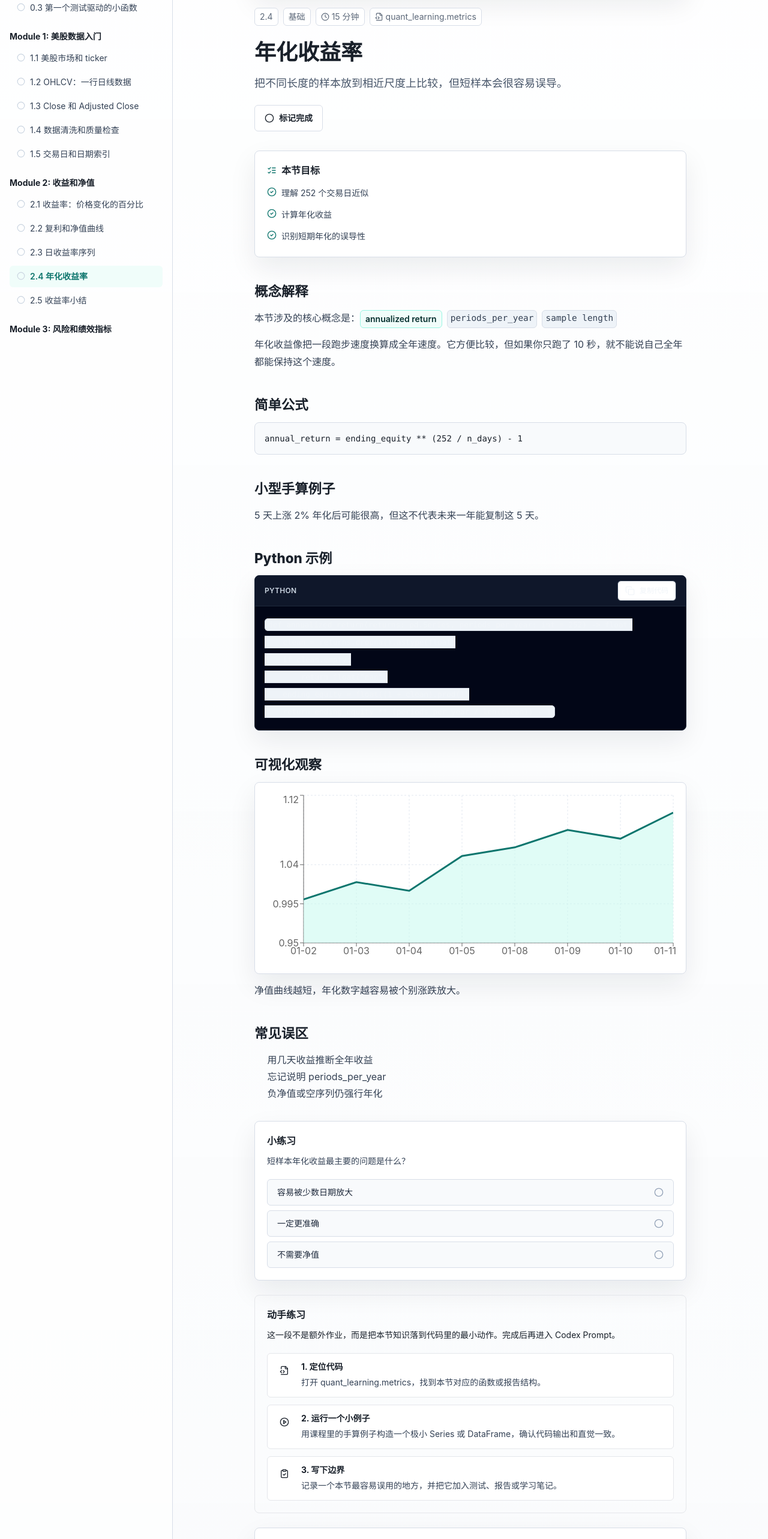
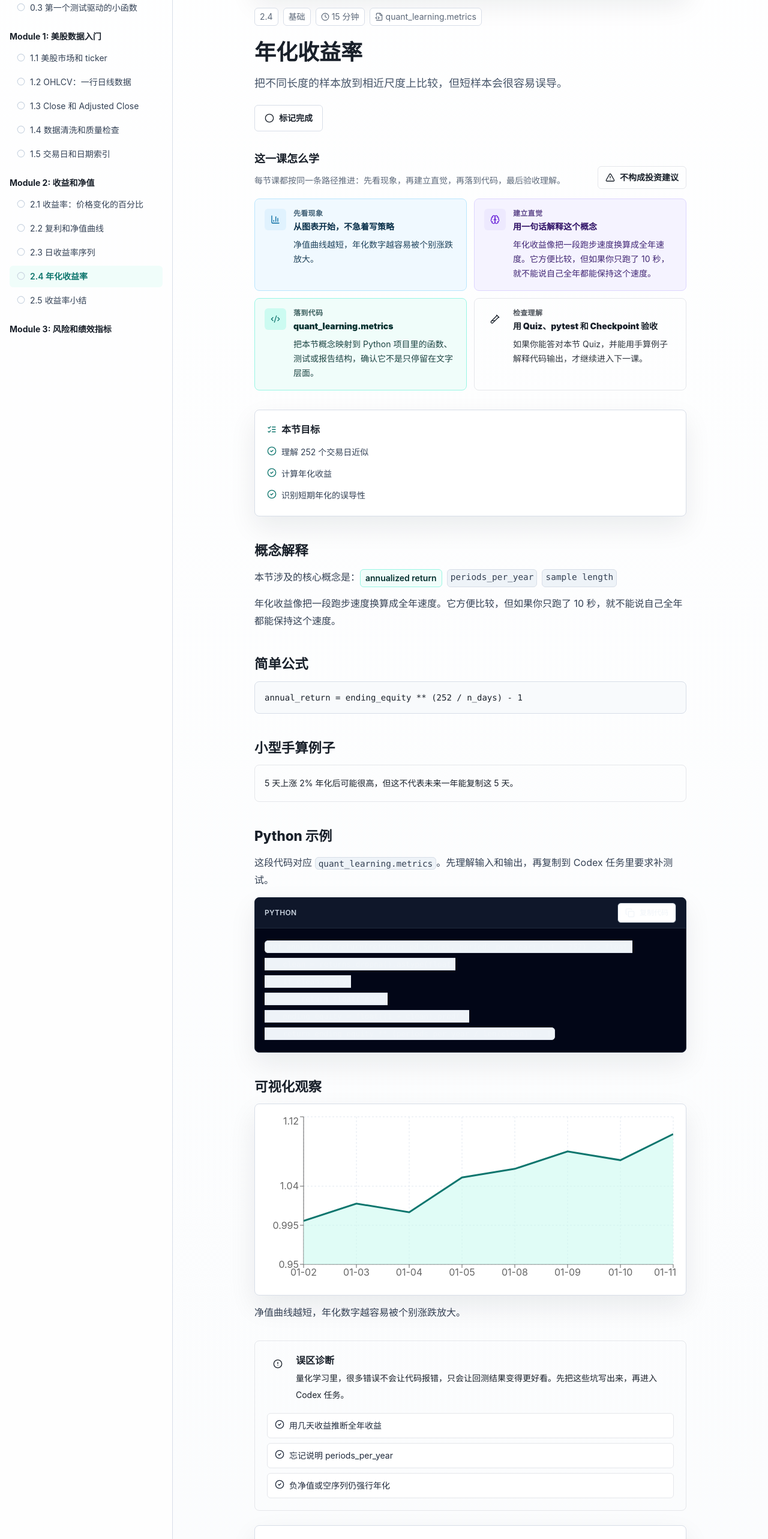
Before and after one commit to ZeyuZuo/learn-quant-with-codex, a Next.js app in the folder web/: page /courses/annualized-return in a window 1280 px wide. Shown: the part 234-2800 px from the top of the page at 60% size. Built offline with nearby package versions, Linux system fonts and the light colour scheme.

Commit message:
Improve lesson learning flow

```diff
--- a/web/src/app/projects/page.tsx
+++ b/web/src/app/projects/page.tsx
@@ -18,8 +18,9 @@ export default function ProjectsPage() {
         <div className="mt-8 grid gap-5">
           {miniProjects.map((project, index) => (
             <article
+              id={project.moduleId}
               key={project.id}
-              className="chart-enter rounded-lg border border-line bg-white p-5 shadow-soft"
+              className="chart-enter scroll-mt-24 rounded-lg border border-line bg-white p-5 shadow-soft transition duration-200 target:border-accent target:ring-4 target:ring-teal-100 hover:border-slate-300"
               style={{ animationDelay: `${index * 45}ms` }}
             >
               <div className="flex flex-wrap items-start justify-between gap-4">
--- /dev/null
+++ b/web/src/components/lesson/LessonLearningScaffold.tsx
@@ -0,0 +1,82 @@
+import { AlertTriangle, BarChart3, Brain, Code2, TestTube2 } from "lucide-react";
+import type { Lesson } from "@/lib/types";
+
+type LessonLearningScaffoldProps = {
+  lesson: Lesson;
+};
+
+export function LessonLearningScaffold({ lesson }: LessonLearningScaffoldProps) {
+  const steps = [
+    {
+      icon: BarChart3,
+      label: "先看现象",
+      title: "从图表开始，不急着写策略",
+      body: lesson.chartNote,
+      tone: "border-sky-200 bg-sky-50 text-sky-950",
+      iconTone: "bg-sky-100 text-sky-700",
+    },
+    {
+      icon: Brain,
+      label: "建立直觉",
+      title: "用一句话解释这个概念",
+      body: lesson.intuition,
+      tone: "border-violet-200 bg-violet-50 text-violet-950",
+      iconTone: "bg-violet-100 text-violet-700",
+    },
+    {
+      icon: Code2,
+      label: "落到代码",
+      title: lesson.pythonModule,
+      body: "把本节概念映射到 Python 项目里的函数、测试或报告结构，确认它不是只停留在文字层面。",
+      tone: "border-teal-200 bg-teal-50 text-teal-950",
+      iconTone: "bg-teal-100 text-teal-700",
+    },
+    {
+      icon: TestTube2,
+      label: "检查理解",
+      title: "用 Quiz、pytest 和 Checkpoint 验收",
+      body: "如果你能答对本节 Quiz，并能用手算例子解释代码输出，才继续进入下一课。",
+      tone: "border-amber-200 bg-amber-50 text-amber-950",
+      iconTone: "bg-amber-100 text-amber-700",
+    },
+  ];
+
+  return (
+    <section className="mt-8">
+      <div className="flex flex-wrap items-end justify-between gap-3">
+        <div>
+          <h2 className="text-lg font-black text-ink">这一课怎么学</h2>
+          <p className="mt-2 text-sm leading-7 text-muted">每节课都按同一条路径推进：先看现象，再建立直觉，再落到代码，最后验收理解。</p>
+        </div>
+        <div className="inline-flex items-center gap-2 rounded-md border border-rose-200 bg-rose-50 px-3 py-2 text-sm font-bold text-rose-950">
+          <AlertTriangle className="h-4 w-4" />
+          不构成投资建议
+        </div>
+      </div>
+
+      <div className="mt-4 grid gap-3 md:grid-cols-2">
+        {steps.map((step, index) => {
+          const Icon = step.icon;
+          return (
+            <article
+              key={step.label}
+              className={`chart-enter rounded-lg border p-4 ${step.tone}`}
+              style={{ animationDelay: `${index * 70}ms` }}
+            >
+              <div className="flex items-start gap-3">
+                <div className={`grid h-9 w-9 shrink-0 place-items-center rounded-md ${step.iconTone}`}>
+                  <Icon className="h-4 w-4" />
+                </div>
+                <div>
+                  <div className="text-xs font-black uppercase tracking-wide opacity-75">{step.label}</div>
+                  <h3 className="mt-1 text-sm font-black">{step.title}</h3>
+                  <p className="mt-2 text-sm leading-6 opacity-90">{step.body}</p>
+                </div>
+              </div>
+            </article>
+          );
+        })}
+      </div>
+    </section>
+  );
+}
--- a/web/src/components/lesson/LessonView.tsx
+++ b/web/src/components/lesson/LessonView.tsx
@@ -11,6 +11,8 @@ import { LessonCompleteButton } from "@/components/progress/LessonCompleteButton
 import { PracticePanel } from "./PracticePanel";
 import { ConceptPills } from "./ConceptPills";
 import { NotesPanel } from "./NotesPanel";
+import { LessonLearningScaffold } from "./LessonLearningScaffold";
+import { MistakeClinic } from "./MistakeClinic";
 
 type LessonViewProps = {
   lesson: Lesson;
@@ -58,6 +60,8 @@ export function LessonView({ lesson }: LessonViewProps) {
         </div>
       </header>
 
+      <LessonLearningScaffold lesson={lesson} />
+
       <section className="mt-8 rounded-lg border border-line bg-white p-5 shadow-soft">
         <h2 className="flex items-center gap-2 text-base font-bold text-ink">
           <ListChecks className="h-4 w-4 text-accent" />
@@ -83,29 +87,26 @@ export function LessonView({ lesson }: LessonViewProps) {
         {lesson.formula ? (
           <>
             <h2>简单公式</h2>
-            <div className="rounded-lg border border-line bg-slate-50 p-4 font-mono text-sm text-ink">{lesson.formula}</div>
+            <div className="formula-card rounded-lg border border-line bg-slate-50 p-4 font-mono text-sm text-ink">{lesson.formula}</div>
           </>
         ) : null}
 
         <h2>小型手算例子</h2>
-        <p>{lesson.handExample}</p>
+        <div className="rounded-lg border border-amber-200 bg-amber-50 p-4 text-sm leading-7 text-amber-950">{lesson.handExample}</div>
 
         <h2>Python 示例</h2>
+        <p>
+          这段代码对应 <code>{lesson.pythonModule}</code>。先理解输入和输出，再复制到 Codex 任务里要求补测试。
+        </p>
         <CodeBlock code={lesson.pythonCode} />
 
         <h2>可视化观察</h2>
         <LessonChart kind={lesson.chart} />
         <p>{lesson.chartNote}</p>
-
-        <h2>常见误区</h2>
-        <ul>
-          {lesson.mistakes.map((mistake) => (
-            <li key={mistake}>{mistake}</li>
-          ))}
-        </ul>
       </div>
 
       <div className="mt-8 grid gap-6">
+        <MistakeClinic mistakes={lesson.mistakes} />
         <QuizCard quiz={lesson.quiz} />
         <PracticePanel lesson={lesson} />
         <NotesPanel slug={lesson.slug} />
@@ -135,6 +136,9 @@ export function LessonView({ lesson }: LessonViewProps) {
                 </li>
               ))}
             </ul>
+            <Link href={`/projects#${courseModule.id}`} className="mt-4 inline-flex rounded-md bg-teal-950 px-3 py-2 text-sm font-bold text-white transition hover:bg-teal-800">
+              查看项目验收清单
+            </Link>
           </section>
         ) : null}
       </div>
--- /dev/null
+++ b/web/src/components/lesson/MistakeClinic.tsx
@@ -0,0 +1,32 @@
+import { AlertCircle, CheckCircle2 } from "lucide-react";
+
+type MistakeClinicProps = {
+  mistakes: string[];
+};
+
+export function MistakeClinic({ mistakes }: MistakeClinicProps) {
+  return (
+    <section className="rounded-lg border border-rose-200 bg-rose-50/80 p-5">
+      <div className="flex items-start gap-3">
+        <div className="grid h-9 w-9 shrink-0 place-items-center rounded-md bg-rose-100 text-rose-700">
+          <AlertCircle className="h-4 w-4" />
+        </div>
+        <div>
+          <h3 className="text-base font-black text-rose-950">误区诊断</h3>
+          <p className="mt-1 text-sm leading-7 text-rose-950">
+            量化学习里，很多错误不会让代码报错，只会让回测结果变得更好看。先把这些坑写出来，再进入 Codex 任务。
+          </p>
+        </div>
+      </div>
+
+      <div className="mt-4 grid gap-2">
+        {mistakes.map((mistake) => (
+          <div key={mistake} className="flex gap-2 rounded-md border border-rose-100 bg-white px-3 py-2 text-sm leading-6 text-slate-800">
+            <CheckCircle2 className="mt-0.5 h-4 w-4 shrink-0 text-rose-600" />
+            <span>{mistake}</span>
+          </div>
+        ))}
+      </div>
+    </section>
+  );
+}
--- a/web/src/components/lesson/PracticePanel.tsx
+++ b/web/src/components/lesson/PracticePanel.tsx
@@ -1,5 +1,6 @@
 import { ClipboardCheck, FileCode2, PlayCircle } from "lucide-react";
 import type { Lesson } from "@/lib/types";
+import { CopyButton } from "@/components/prompt/CopyButton";
 
 type PracticePanelProps = {
   lesson: Lesson;
@@ -15,7 +16,7 @@ export function PracticePanel({ lesson }: PracticePanelProps) {
     {
       icon: PlayCircle,
       title: "运行一个小例子",
-      body: "用课程里的手算例子构造一个极小 Series 或 DataFrame，确认代码输出和直觉一致。",
+      body: `用这个手算例子构造一个极小输入：${lesson.handExample}`,
     },
     {
       icon: ClipboardCheck,
@@ -23,6 +24,10 @@ export function PracticePanel({ lesson }: PracticePanelProps) {
       body: "记录一个本节最容易误用的地方，并把它加入测试、报告或学习笔记。",
     },
   ];
+
+  const command = lesson.pythonModule.endsWith(".md")
+    ? "打开 README.md，确认风险声明和课程边界是否清楚。"
+    : `cd python\nUV_CACHE_DIR=/tmp/uv-cache uv run pytest`;
 
   return (
     <section className="rounded-lg border border-blue-200 bg-blue-50/70 p-5">
@@ -48,6 +53,15 @@ export function PracticePanel({ lesson }: PracticePanelProps) {
           );
         })}
       </div>
+      <div className="mt-4 rounded-md border border-blue-100 bg-white p-3">
+        <div className="flex items-center justify-between gap-3">
+          <div className="text-sm font-bold text-ink">建议验证命令</div>
+          <CopyButton value={command} label="复制命令" className="px-2.5 py-1.5 text-xs" />
+        </div>
+        <pre className="mt-3 overflow-x-auto rounded-md bg-slate-950 p-3 text-sm leading-6 text-slate-100">
+          <code>{command}</code>
+        </pre>
+      </div>
     </section>
   );
 }
--- a/web/src/styles/globals.css
+++ b/web/src/styles/globals.css
@@ -80,6 +80,12 @@ a {
   font-size: 0.9em;
 }
 
+.formula-card {
+  overflow-x: auto;
+  white-space: pre-wrap;
+  word-break: break-word;
+}
+
 .chart-enter {
   animation: chartEnter 560ms cubic-bezier(0.22, 1, 0.36, 1) both;
 }
```
